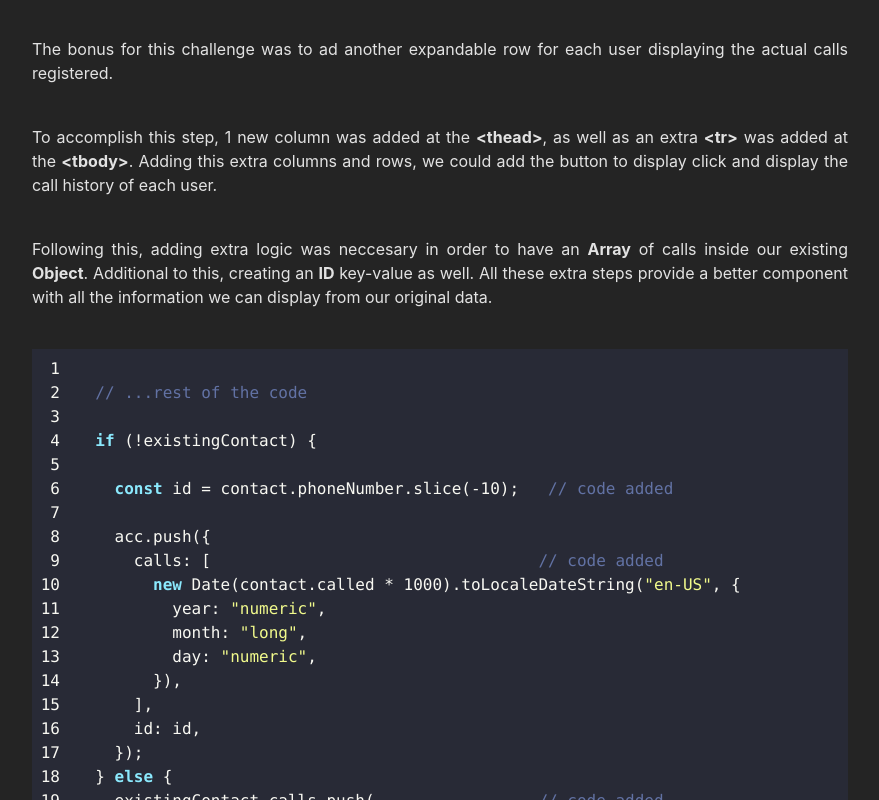
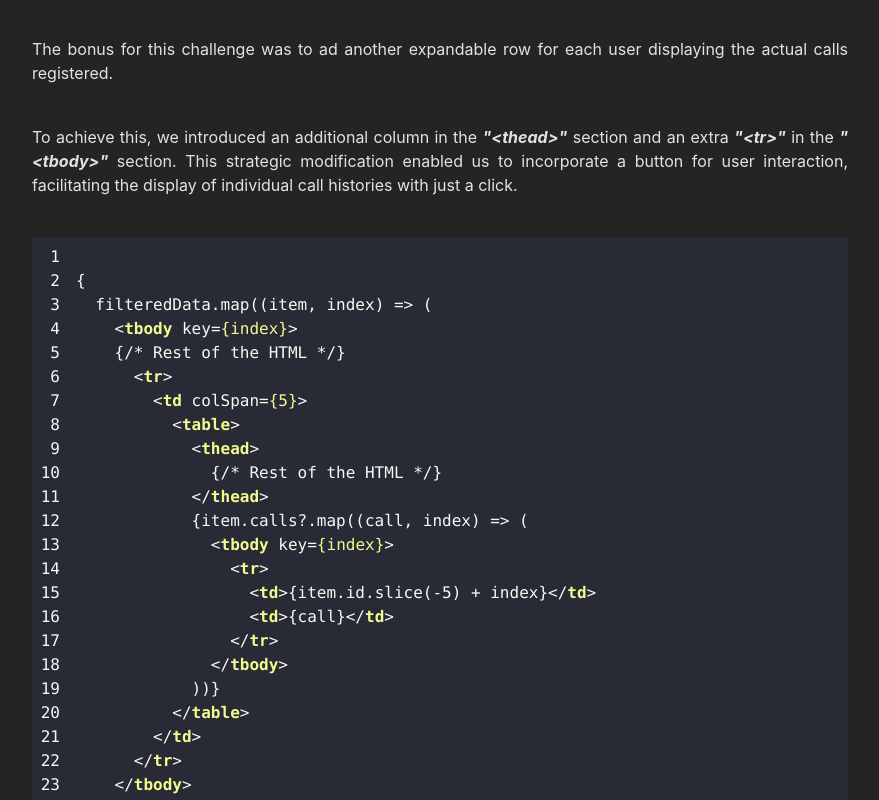
Before and after one commit to kinxori/technical-test-2, a React (Vite) app: page / in a window 1280 px wide. Shown: the part 5320-6120 px from the top of the page, without its empty margins (200-1079 px from the left). Built offline with nearby package versions, Linux system fonts and the light colour scheme.

Commit message:
enhanced copy for point 6 <bonus> - done for now

```diff
--- a/src/App.jsx
+++ b/src/App.jsx
@@ -294,21 +294,25 @@ export default function App() {
           actual calls registered.
         </p>
         <p>
-          To accomplish this step, 1 new column was added at the <b>{`<thead>`}</b>, as well as an
-          extra <b>{`<tr>`}</b> was added at the <b>{`<tbody>`}</b>. Adding this extra columns and
-          rows, we could add the button to display click and display the call history of each user.
+          To achieve this, we introduced an additional column in the{" "}
+          <b className="italic">{`"<thead>"`}</b> section and an extra{" "}
+          <b className="italic">{`"<tr>"`}</b> in the <b className="italic">{`"<tbody>"`}</b>{" "}
+          section. This strategic modification enabled us to incorporate a button for user
+          interaction, facilitating the display of individual call histories with just a click.
         </p>
+        <SyntaxHighlighter showLineNumbers style={dracula} language="javascript">
+          {bonusJSXCode}
+        </SyntaxHighlighter>
         <p>
-          Following this, adding extra logic was neccesary in order to have an <b>Array</b> of calls
-          inside our existing <b>Object</b>. Additional to this, creating an <b>ID</b> key-value as
-          well. All these extra steps provide a better component with all the information we can
-          display from our original data.
+          To enhance our component, we introduced additional logic that involved creating an{" "}
+          <b className="italic">"Array"</b> to store call details within our existing{" "}
+          <b className="italic">"Objects"</b>. Furthermore, we implemented a unique{" "}
+          <b className="italic">"ID"</b> key-value pair for each entry. These enhancements
+          significantly enrich our component's functionality, allowing us to display comprehensive
+          information derived from our original dataset.
         </p>
         <SyntaxHighlighter showLineNumbers style={dracula} language="javascript">
           {bonusLogicCode}
-        </SyntaxHighlighter>
-        <SyntaxHighlighter showLineNumbers style={dracula} language="javascript">
-          {bonusJSXCode}
         </SyntaxHighlighter>
         <p>
           And that wraps up this technical test! I trust this provides insight into my thought
```
